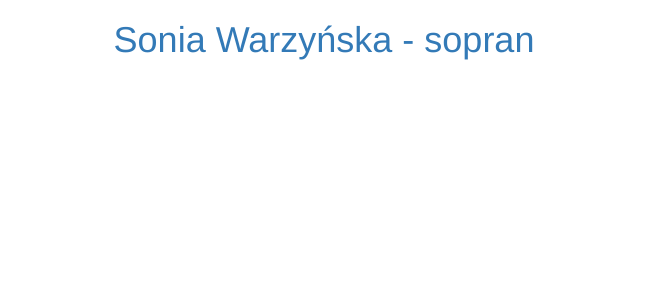
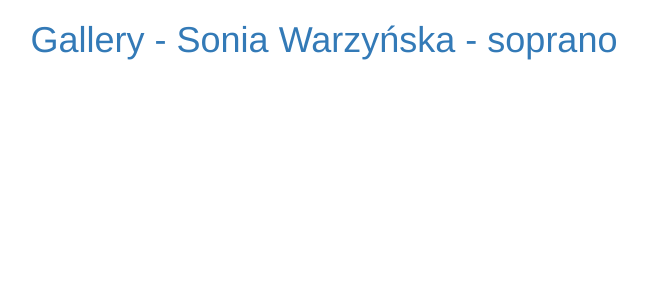
Before and after one commit to lukaszkomar/old.soniaw.com, a Jekyll site: the page built from gallery.html, in a window 1280 px wide. Shown: the top 300 px of the page, without its empty margins (316-963 px from the left). Built offline with Jekyll 4.4.1, drawn with Linux system fonts in a browser that asks for light colours; nearby versions of some CDN libraries; library files that are not in the unit come from our copies.

Commit message:
dynamic content

```diff
--- a/_layouts/page.html
+++ b/_layouts/page.html
@@ -1,4 +1,4 @@
 {% include header.html %}
-<center><h1 class="logo round"><a href="/">Sonia Warzyńska - sopran</a></h1></center>
+<center><h1 class="logo round"><a href="/">{{ page.title }}</a></h1></center>
 {{ content }}
 {% include footer.html %}
```
